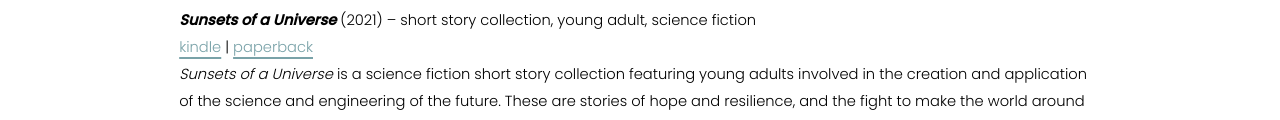
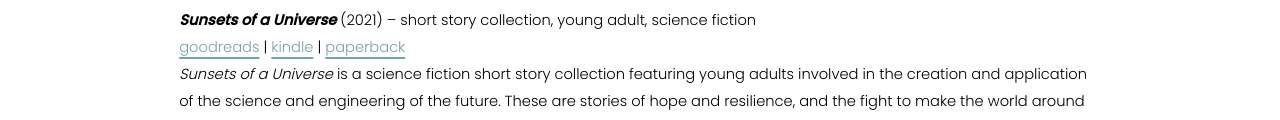
Before and after one commit to kristenpark/kristenpark.github.io, a plain HTML site: page writing.html in a window 1280 px wide. Shown: the part 312-432 px from the top of the page. Drawn offline with Linux system fonts and the light colour scheme.

Commit message:
Update writing.html

```diff
--- a/writing.html
+++ b/writing.html
@@ -43,7 +43,7 @@
             <p>
                 <b><i>Sunsets of a Universe</i></b> (2021) – short story collection, young adult, science fiction
                 <br>
-                <a href="https://www.amazon.com/dp/B09MP7HZVT" target="_blank">kindle</a> | <a href="https://www.amazon.com/dp/B09MDDRDB6" target="_blank">paperback</a>
+                <a href="https://www.goodreads.com/book/show/59714850-sunsets-of-a-universe" target"_blank">goodreads</a> | <a href="https://www.amazon.com/dp/B09MP7HZVT" target="_blank">kindle</a> | <a href="https://www.amazon.com/dp/B09MDDRDB6" target="_blank">paperback</a>
                 <br>
                 <i>Sunsets of a Universe</i> is a science fiction short story collection featuring young adults involved in the creation and application
                 of the science and engineering of the future. These are stories of hope and resilience, and the fight to make the world around
```
